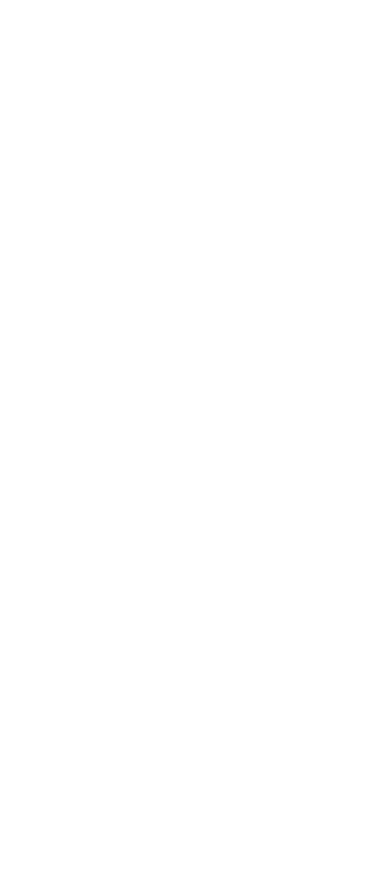
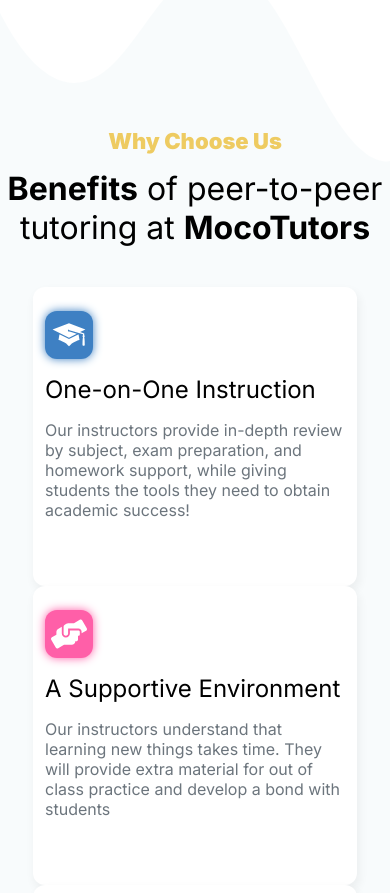
Before and after one commit to RationalChestnut/montgomery_tutors, a React (Create React App) app: page / in a window 390 px wide. Shown: the part 1080-1973 px from the top of the page. Before the commit the page ends 1034 px from the top, so only its background shows below. Built offline with nearby package versions, Linux system fonts and the light colour scheme.

Commit message:
Added non-responsive benefits page

```diff
--- a/src/App.js
+++ b/src/App.js
@@ -1,3 +1,4 @@
+import { Benefits } from "./BenefitsPage/Benefits.page";
 import Navbar from "./components/Navbar/Navbar.components";
 import { Home } from "./HomePage/Home.page";
 
@@ -6,6 +7,7 @@
     <div className="App">
       <Navbar />
       <Home />
+      <Benefits />
     </div>
   );
 }
--- /dev/null
+++ b/src/BenefitsPage/Benefits.module.css
@@ -0,0 +1,58 @@
+.benefitsPageContainer {
+  position: relative;
+  padding-top: 150px;
+  margin-top: 10px;
+  background-color: #f8fbfc;
+}
+
+.sectionTitle {
+  text-align: center;
+  color: #eecb61;
+  font-size: 22px;
+  font-weight: 900;
+}
+
+.customShapeDividerTop {
+  position: absolute;
+  top: 0px;
+  left: 0px;
+  width: 100%;
+  overflow: hidden;
+  line-height: 0;
+}
+
+.customShapeDividerTop svg {
+  position: relative;
+  display: block;
+  width: calc(107% + 1.3px);
+  height: 215px;
+}
+
+.customShapeDividerTop .shapeFill {
+  fill: white;
+}
+.title {
+  text-align: center;
+  font-size: 32px;
+  font-weight: 400;
+  margin-top: 12px;
+}
+
+.title span {
+  font-weight: 700;
+}
+
+.cardsContainer {
+  display: flex;
+  flex-direction: row;
+  justify-content: center;
+  align-items: center;
+  flex-wrap: wrap;
+  margin-top: 40px;
+}
+
+.card {
+  height: 400px;
+  width: 400px;
+  background-color: white;
+}
--- /dev/null
+++ b/src/BenefitsPage/Benefits.page.js
@@ -0,0 +1,33 @@
+import React from "react";
+import styles from "./Benefits.module.css";
+import { benefitsData } from "../data/benefits.data";
+import { Card } from "../components/Card/Card.component";
+export const Benefits = () => {
+  return (
+    <div className={styles.benefitsPageContainer}>
+      <div className={styles.customShapeDividerTop}>
+        <svg
+          data-name="Layer 1"
+          xmlns="http://www.w3.org/2000/svg"
+          viewBox="0 0 1200 120"
+          preserveAspectRatio="none"
+        >
+          <path
+            d="M321.39,56.44c58-10.79,114.16-30.13,172-41.86,82.39-16.72,168.19-17.73,250.45-.39C823.78,31,906.67,72,985.66,92.83c70.05,18.48,146.53,26.09,214.34,3V0H0V27.35A600.21,600.21,0,0,0,321.39,56.44Z"
+            className={styles.shapeFill}
+          ></path>
+        </svg>
+      </div>
+      <h1 className={styles.sectionTitle}>Why Choose Us</h1>
+      <h1 className={styles.title}>
+        <span>Benefits</span> of peer-to-peer tutoring at{" "}
+        <span>MocoTutors</span>
+      </h1>
+      <div className={styles.cardsContainer}>
+        {benefitsData.map((card) => {
+          return <Card card={card} key={card.id} />;
+        })}
+      </div>
+    </div>
+  );
+};
--- /dev/null
+++ b/src/components/Card/Card.component.js
@@ -0,0 +1,48 @@
+import React from "react";
+import styles from "./Card.module.css";
+import { GiGraduateCap } from "react-icons/gi";
+import { FaHandsHelping } from "react-icons/fa";
+import { FaBook } from "react-icons/fa";
+import { AiFillClockCircle } from "react-icons/ai";
+
+export const Card = ({ card }) => {
+  return (
+    <div className={styles.cardContainer}>
+      {card.icon === "GiGraduateCap" ? (
+        <GiGraduateCap
+          className={styles.cardIcon}
+          style={{
+            backgroundColor: card.color,
+            boxShadow: `0 0px 10px ${card.color}`,
+          }}
+        />
+      ) : card.icon === "FaHandsHelping" ? (
+        <FaHandsHelping
+          className={styles.cardIcon}
+          style={{
+            backgroundColor: card.color,
+            boxShadow: `0 0 10px ${card.color}`,
+          }}
+        />
+      ) : card.icon === "FaBook" ? (
+        <FaBook
+          className={styles.cardIcon}
+          style={{
+            backgroundColor: card.color,
+            boxShadow: `0 0 10px ${card.color}`,
+          }}
+        />
+      ) : (
+        <AiFillClockCircle
+          className={styles.cardIcon}
+          style={{
+            backgroundColor: card.color,
+            boxShadow: `0 0 10px ${card.color}`,
+          }}
+        />
+      )}
+      <h2 className={styles.cardTitle}>{card.title}</h2>
+      <p className={styles.cardDescription}>{card.description}</p>
+    </div>
+  );
+};
--- /dev/null
+++ b/src/components/Card/Card.module.css
@@ -0,0 +1,29 @@
+.cardContainer {
+  display: flex;
+  flex-direction: column;
+  background-color: white;
+  box-shadow: 2px 5px 10px 1px rgb(0, 0, 0, 0.05);
+  width: 300px;
+  height: 275px;
+  border-radius: 12px;
+  padding: 12px;
+  margin: 0px 20px;
+}
+
+.cardTitle {
+  font-weight: 400;
+  margin: 16px 0px;
+}
+
+.cardDescription {
+  color: #6c757d;
+  margin: 0px;
+}
+
+.cardIcon {
+  font-size: 36px;
+  color: white;
+  padding: 6px;
+  border-radius: 12px;
+  margin-top: 12px;
+}
--- /dev/null
+++ b/src/data/benefits.data.js
@@ -0,0 +1,34 @@
+export const benefitsData = [
+  {
+    id: "324ewewr",
+    title: "One-on-One Instruction",
+    description:
+      "Our instructors provide in-depth review by subject, exam preparation, and homework support, while giving students the tools they need to obtain academic success!",
+    icon: "GiGraduateCap",
+    color: "#3E80C3",
+  },
+  {
+    id: "2378t3r",
+    title: "A Supportive Environment",
+    description:
+      "Our instructors understand that learning new things takes time. They will provide extra material for out of class practice and develop a bond with students ",
+    icon: "FaHandsHelping",
+    color: "#FF5FA8",
+  },
+  {
+    id: "324ewewr",
+    title: "Customized Lessons",
+    description:
+      "We offer customized lessons to fit your needs. We will work with you to create a lesson plan that will help you succeed.",
+    icon: "FaBook",
+    color: "#F9A826",
+  },
+  {
+    id: "324ewewr",
+    title: "Flexible Scheduling",
+    description:
+      "We understand unexpected things happen and will work at your schedule. Request a time change two days before instruction and our tutors will change the lesson time.",
+    icon: "AiFillClockCircle",
+    color: "#A7CE4A",
+  },
+];
```
